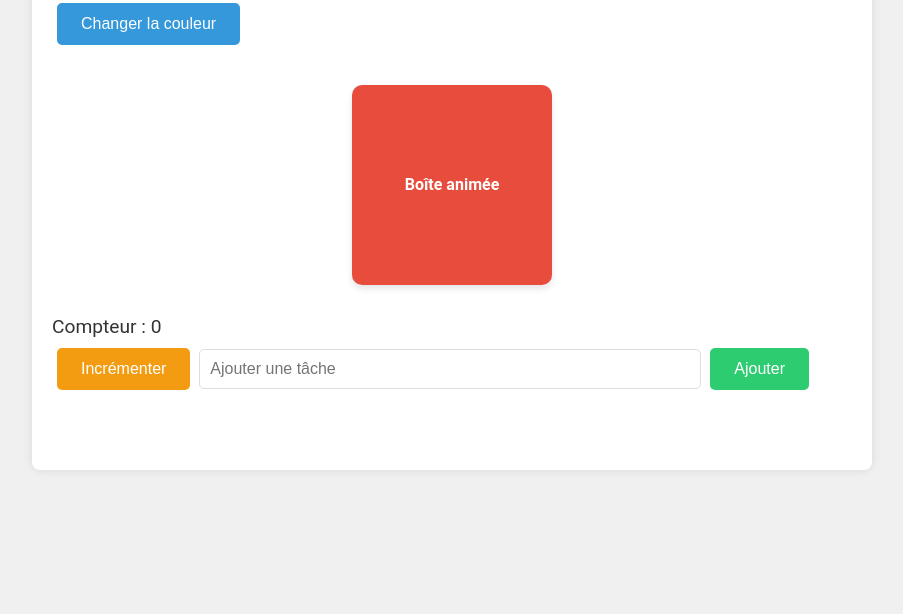
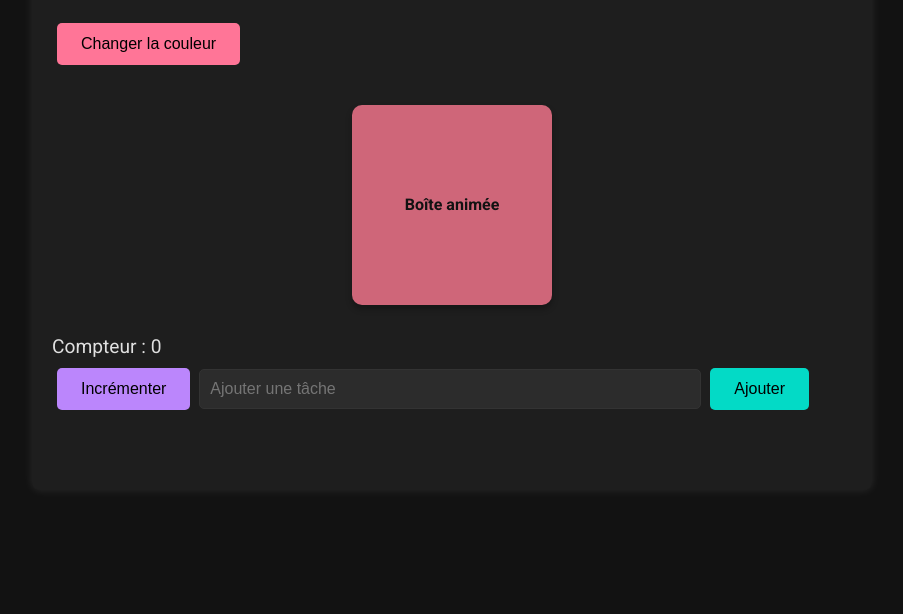
Before and after one commit to Walanors/WebHookTest, a plain HTML site: page index.html in a window 1280 px wide. Shown: the part 186-800 px from the top of the page, without its empty margins (188-1091 px from the left). Drawn offline with Linux system fonts and the light colour scheme.

Commit message:
Initiale

```diff
--- a/index.html
+++ b/index.html
@@ -3,12 +3,13 @@
 <head>
     <meta charset="UTF-8">
     <meta name="viewport" content="width=device-width, initial-scale=1.0">
-    <title>Application Fonctionnelle</title>
+    <title>Application Fonctionnelle - Mode Sombre</title>
+    <link href="https://fonts.googleapis.com/css2?family=Roboto:wght@300;400;700&display=swap" rel="stylesheet">
     <link rel="stylesheet" href="styles.css">
 </head>
 <body>
     <div class="container">
-        <h1>Bienvenue sur notre application</h1>
+        <h1>Bienvenue sur notre application sombre</h1>
         <p>Cette page démontre que l'application fonctionne correctement.</p>
         <button id="changeColorBtn">Changer la couleur</button>
         <div id="animatedBox" class="box">
--- a/styles.css
+++ b/styles.css
@@ -1,30 +1,30 @@
 body {
     font-family: 'Roboto', Arial, sans-serif;
-    background-color: #f0f0f0;
+    background-color: #121212;
     margin: 0;
     padding: 0;
-    color: #333;
+    color: #e0e0e0;
 }
 
 .container {
     max-width: 800px;
-    margin: 0 auto;
+    margin: 20px auto;
     padding: 40px 20px;
-    background-color: white;
-    box-shadow: 0 0 10px rgba(0,0,0,0.1);
+    background-color: #1e1e1e;
+    box-shadow: 0 0 10px rgba(255,255,255,0.1);
     border-radius: 8px;
 }
 
 h1 {
-    color: #2c3e50;
+    color: #bb86fc;
     margin-bottom: 30px;
     font-size: 2.5em;
 }
 
 button {
-    background-color: #3498db;
+    background-color: #3700b3;
     border: none;
-    color: white;
+    color: #e0e0e0;
     padding: 12px 24px;
     text-align: center;
     text-decoration: none;
@@ -37,7 +37,7 @@ button {
 }
 
 button:hover {
-    background-color: #2980b9;
+    background-color: #6200ee;
     transform: translateY(-2px);
 }
 
@@ -48,21 +48,21 @@ button:active {
 .box {
     width: 200px;
     height: 200px;
-    background-color: #e74c3c;
+    background-color: #cf6679;
     margin: 30px auto;
     display: flex;
     justify-content: center;
     align-items: center;
-    color: white;
+    color: #121212;
     font-weight: bold;
     transition: transform 0.3s, box-shadow 0.3s;
     border-radius: 10px;
-    box-shadow: 0 4px 6px rgba(0,0,0,0.1);
+    box-shadow: 0 4px 6px rgba(0,0,0,0.3);
 }
 
 .box:hover {
     transform: scale(1.05);
-    box-shadow: 0 6px 8px rgba(0,0,0,0.15);
+    box-shadow: 0 6px 8px rgba(0,0,0,0.4);
 }
 
 #counter, #todoList {
@@ -74,8 +74,10 @@ button:active {
     padding: 10px;
     width: 60%;
     font-size: 16px;
-    border: 1px solid #ddd;
+    border: 1px solid #333;
     border-radius: 5px;
+    background-color: #2c2c2c;
+    color: #e0e0e0;
 }
 
 #todoList {
@@ -86,34 +88,45 @@ button:active {
     cursor: pointer;
     padding: 10px;
     list-style-type: none;
-    background-color: #ecf0f1;
+    background-color: #2c2c2c;
     margin-bottom: 10px;
     border-radius: 5px;
     transition: background-color 0.3s;
 }
 
 #todoList li:hover {
-    background-color: #d5dbdb;
+    background-color: #3c3c3c;
 }
 
 #todoList li.completed {
     text-decoration: line-through;
-    color: #95a5a6;
-    background-color: #f9f9f9;
+    color: #666;
+    background-color: #1a1a1a;
 }
 
 #addTodoBtn {
-    background-color: #2ecc71;
+    background-color: #03dac6;
+    color: #000;
 }
 
 #addTodoBtn:hover {
-    background-color: #27ae60;
+    background-color: #018786;
 }
 
 #incrementBtn {
-    background-color: #f39c12;
+    background-color: #bb86fc;
+    color: #000;
 }
 
 #incrementBtn:hover {
-    background-color: #d35400;
+    background-color: #9965f4;
 }
+
+#changeColorBtn {
+    background-color: #ff7597;
+    color: #000;
+}
+
+#changeColorBtn:hover {
+    background-color: #ff4081;
+}
```
